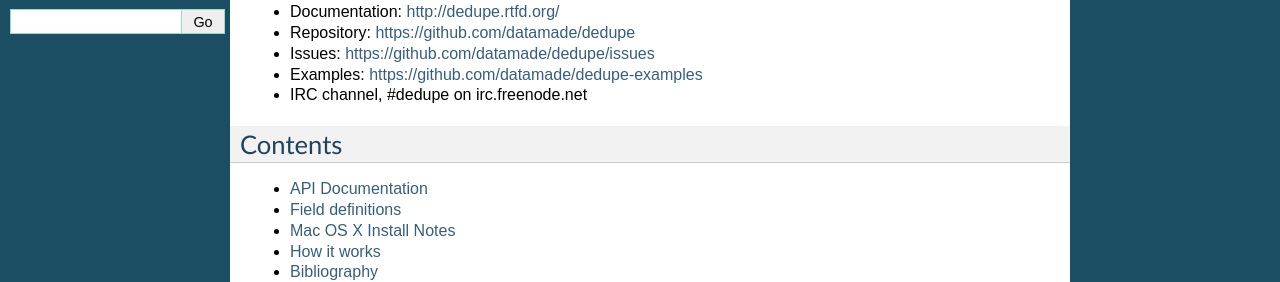
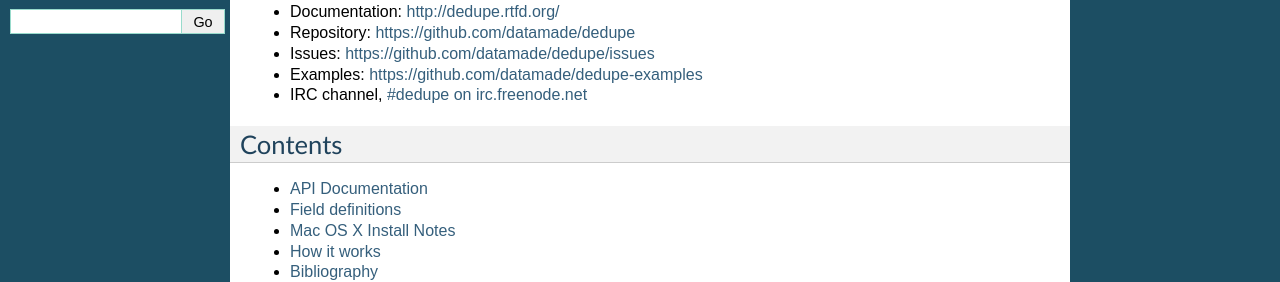
Before and after one commit to dedupeio/dedupe, a Sphinx documentation site: the page built from docs/index.rst, in a window 1280 px wide. Shown: the part 398-680 px from the top of the page. Built offline with Sphinx 7.4.7, drawn with Linux system fonts in a browser that asks for light colours; part of the change alters nothing that is shown.

```diff
--- a/docs/index.rst
+++ b/docs/index.rst
@@ -24,7 +24,7 @@ Important links
 * Repository: https://github.com/datamade/dedupe
 * Issues: https://github.com/datamade/dedupe/issues
 * Examples: https://github.com/datamade/dedupe-examples
-* IRC channel, #dedupe on irc.freenode.net
+* IRC channel, `#dedupe on irc.freenode.net <http://webchat.freenode.net/?channels=dedupe>`__
 
 Contents
 ========
```
